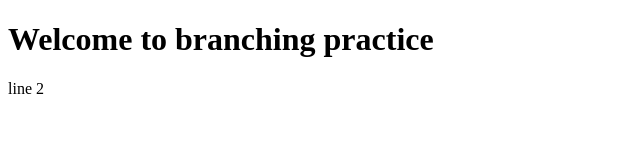
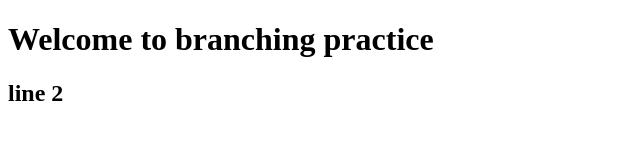
Before and after one commit to anuradha-mudhale/branching-practice, a plain HTML site: page index.html in a window 1280 px wide. Shown: the full height of the page, 0-640 px from the left. Drawn offline with Linux system fonts and the light colour scheme.

Commit message:
Update index.html

```diff
--- a/index.html
+++ b/index.html
@@ -7,6 +7,6 @@
 </head>
 <body>
    <h1>Welcome to branching practice</h1>
-   <h12>line 2</h2>
+   <h2>line 2</h2>
 </body>
 </html>
```
